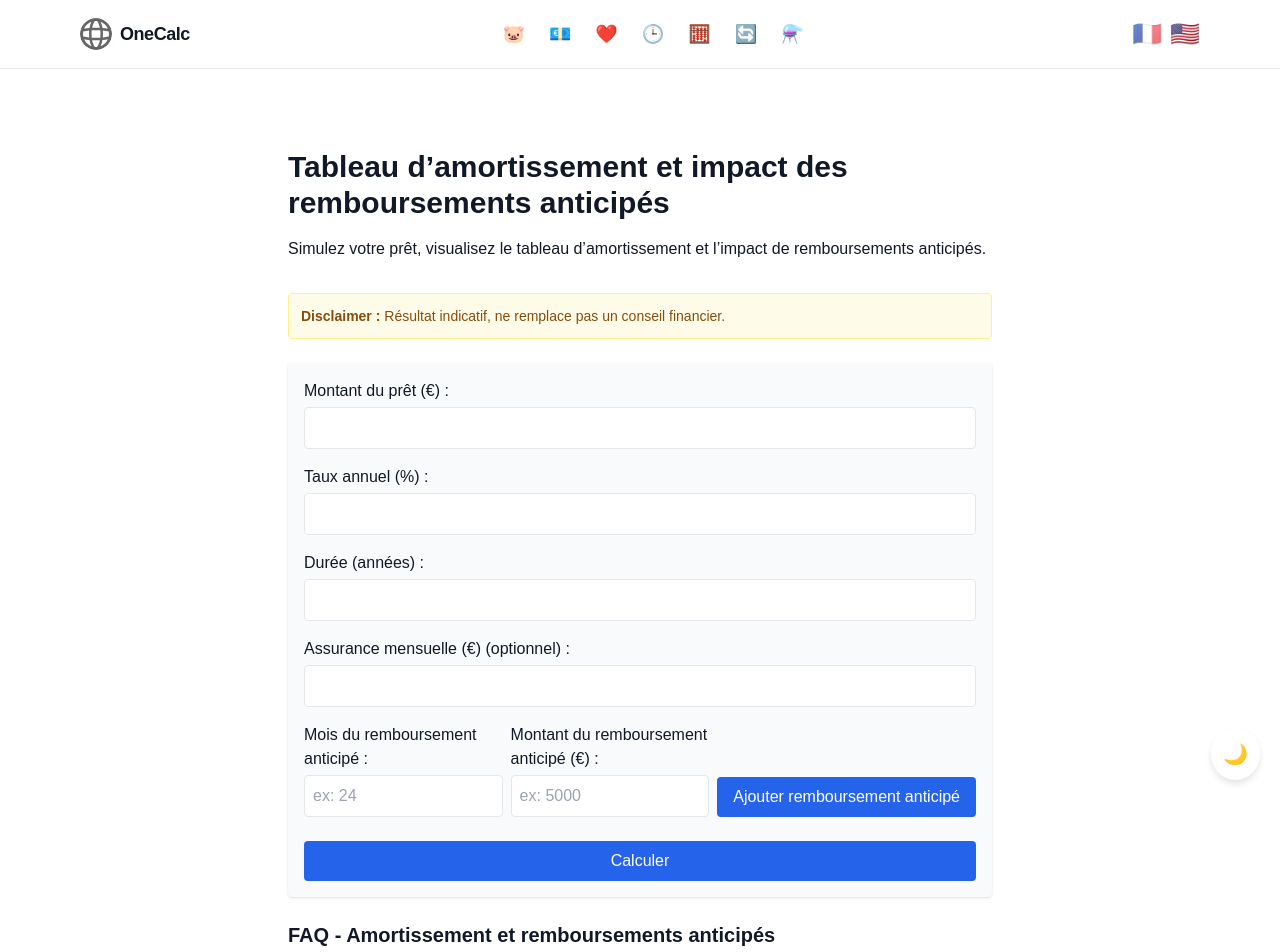
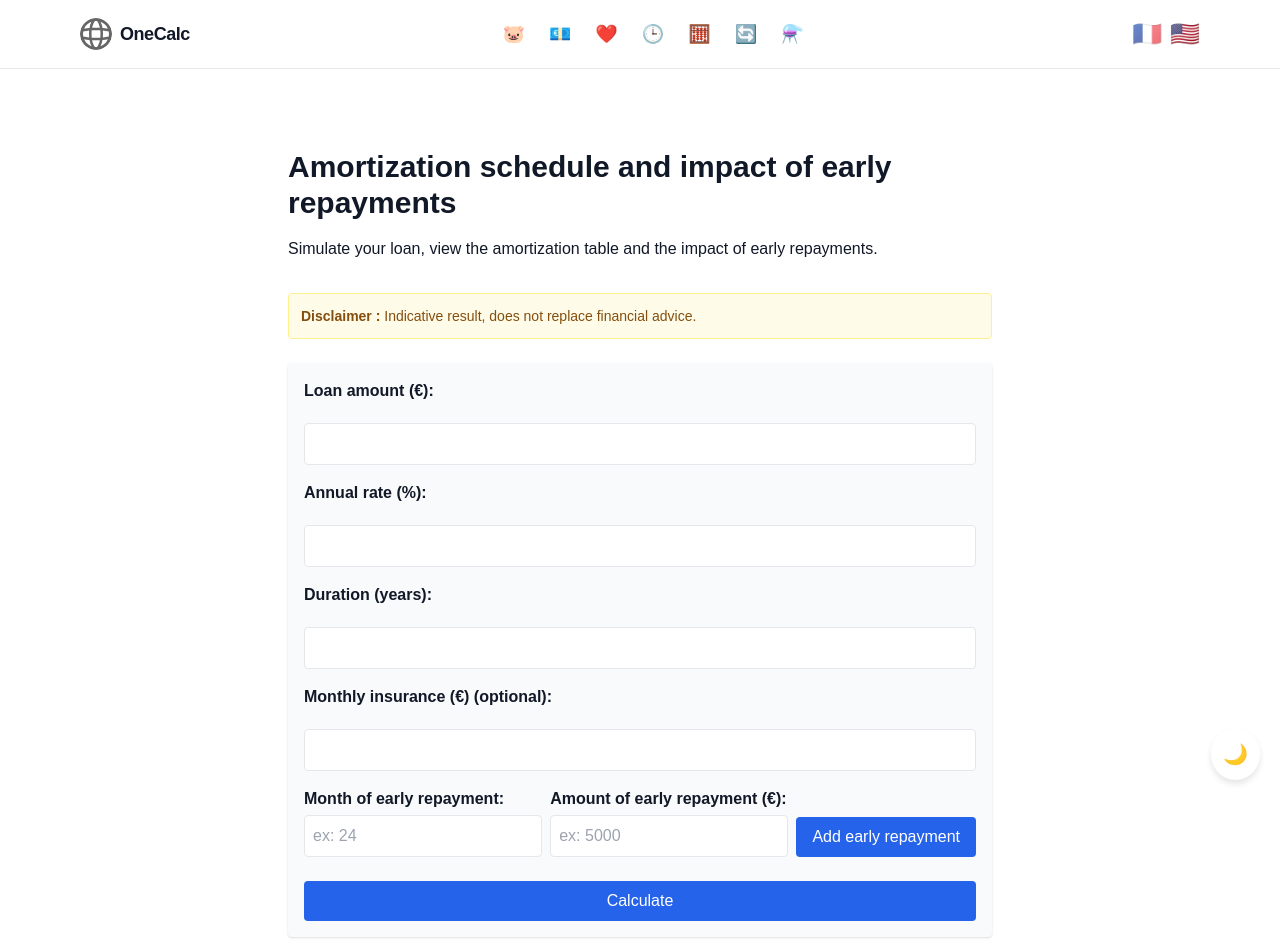
Before and after one commit to JaunePomme/Onecalc, a Next.js app: page /en/finance/amortissement-pret in a window 1280 px wide. Shown: the top 952 px of the page. Built offline with nearby package versions, Linux system fonts and the light colour scheme.

Commit message:
accessibilite et fr/en géré pour les pages roi et amortissement-pret

```diff
--- a/app/[locale]/finance/amortissement-pret/page.tsx
+++ b/app/[locale]/finance/amortissement-pret/page.tsx
@@ -1,23 +1,8 @@
 "use client";
 import { useState } from "react";
+import { useTranslations } from "next-intl";
 
-const faqData = [
-  {
-    question: "Comment est calculé le tableau d’amortissement ?",
-    answer:
-      "Le tableau d’amortissement est calculé selon la méthode classique : chaque échéance comprend une part d’intérêts et une part de capital, recalculées à chaque remboursement anticipé.",
-  },
-  {
-    question: "Peut-on simuler plusieurs remboursements anticipés ?",
-    answer:
-      "Oui, vous pouvez ajouter plusieurs remboursements anticipés à différentes dates pour voir leur impact sur la durée et le coût total du prêt.",
-  },
-  {
-    question: "Quel est l’impact d’un remboursement anticipé ?",
-    answer:
-      "Un remboursement anticipé réduit le capital restant dû : il peut raccourcir la durée du prêt ou diminuer la mensualité, selon l’option choisie.",
-  },
-];
+
 
 function calculerAmortissement(
   montant: number,
@@ -75,6 +60,12 @@ function calculerAmortissement(
 }
 
 export default function AmortissementPret() {
+  const t = useTranslations("Amortissement");
+  const faqData = [0, 1, 2].map((idx) => ({
+    question: t(`faq_${idx}_question`),
+    answer: t(`faq_${idx}_answer`),
+  }));
+
   const [montant, setMontant] = useState("");
   const [taux, setTaux] = useState("");
   const [duree, setDuree] = useState("");
@@ -98,14 +89,14 @@ export default function AmortissementPret() {
   const handleCalc = (e: React.FormEvent) => {
     e.preventDefault();
     const m = parseFloat(montant.replace(",", "."));
-    const t = parseFloat(taux.replace(",", ".")) / 100;
+    const tauxNum = parseFloat(taux.replace(",", ".")) / 100;
     const d = parseInt(duree, 10);
     const a = parseFloat(assurance.replace(",", ".")) || 0;
-    if (isNaN(m) || isNaN(t) || isNaN(d) || m <= 0 || t < 0 || d <= 0) {
+    if (isNaN(m) || isNaN(tauxNum) || isNaN(d) || m <= 0 || tauxNum < 0 || d <= 0) {
       setResult(null);
       return;
     }
-    setResult(calculerAmortissement(m, t, d, a, remboursements));
+    setResult(calculerAmortissement(m, tauxNum, d, a, remboursements));
   };
 
   const toggleFaq = (idx: number) => {
@@ -115,112 +106,145 @@ export default function AmortissementPret() {
   };
 
   return (
-    <main className="max-w-3xl mx-auto py-12 px-4 sm:px-8">
-      <h1 className="text-3xl font-bold mb-4">
-        Tableau d’amortissement et impact des remboursements anticipés
+    <main className="max-w-3xl mx-auto py-12 px-4 sm:px-8" role="main" aria-label={t("title")}>
+      <h1 className="text-3xl font-bold mb-4" id="amort-title">
+        {t("title")}
       </h1>
-      <p className="mb-8">
-        Simulez votre prêt, visualisez le tableau d’amortissement et l’impact de remboursements anticipés.
+      <p className="mb-8" id="amort-intro">
+        {t("intro")}
       </p>
 
-      <div className="mb-6 p-3 rounded bg-yellow-50 dark:bg-yellow-900 text-yellow-800 dark:text-yellow-200 text-sm border border-yellow-200 dark:border-yellow-800">
-        <strong>Disclaimer :</strong> Résultat indicatif, ne remplace pas un conseil financier.
+      <div className="mb-6 p-3 rounded bg-yellow-50 dark:bg-yellow-900 text-yellow-800 dark:text-yellow-200 text-sm border border-yellow-200 dark:border-yellow-800" role="note" aria-live="polite" id="amort-disclaimer">
+        <strong>Disclaimer :</strong> {t("disclaimer")}
       </div>
 
       <form
         onSubmit={handleCalc}
         className="mb-6 flex flex-col gap-4 bg-gray-50 dark:bg-gray-900 p-4 rounded shadow"
+        aria-labelledby="amort-form-title"
+        aria-describedby="amort-intro amort-disclaimer"
+        role="form"
+        autoComplete="off"
       >
-        <label>
-          Montant du prêt (€) :
+        <h2 id="amort-form-title" className="sr-only">{t("title")}</h2>
+        <label htmlFor="montant-input" className="font-semibold">
+          {t("montantLabel")}
+        </label>
         <input
+          id="montant-input"
+          name="montant"
           type="number"
           min="0"
           step="any"
+          inputMode="decimal"
           className="block w-full mt-1 p-2 border rounded text-gray-900 bg-white dark:text-gray-100 dark:bg-gray-800"
           value={montant}
           onChange={e => setMontant(e.target.value)}
           required
+          aria-required="true"
+          aria-label={t("montantLabel")}
         />
+        <label htmlFor="taux-input" className="font-semibold">
+          {t("tauxLabel")}
         </label>
-        <label>
-          Taux annuel (%) :
         <input
+          id="taux-input"
+          name="taux"
           type="number"
           min="0"
           step="any"
+          inputMode="decimal"
           className="block w-full mt-1 p-2 border rounded text-gray-900 bg-white dark:text-gray-100 dark:bg-gray-800"
           value={taux}
           onChange={e => setTaux(e.target.value)}
           required
+          aria-required="true"
+          aria-label={t("tauxLabel")}
         />
+        <label htmlFor="duree-input" className="font-semibold">
+          {t("dureeLabel")}
         </label>
-        <label>
-          Durée (années) :
         <input
+          id="duree-input"
+          name="duree"
           type="number"
           min="1"
           step="1"
+          inputMode="numeric"
           className="block w-full mt-1 p-2 border rounded text-gray-900 bg-white dark:text-gray-100 dark:bg-gray-800"
           value={duree}
           onChange={e => setDuree(e.target.value)}
           required
+          aria-required="true"
+          aria-label={t("dureeLabel")}
         />
+        <label htmlFor="assurance-input" className="font-semibold">
+          {t("assuranceLabel")}
         </label>
-        <label>
-          Assurance mensuelle (€) (optionnel) :
         <input
+          id="assurance-input"
+          name="assurance"
           type="number"
           min="0"
           step="any"
+          inputMode="decimal"
           className="block w-full mt-1 p-2 border rounded text-gray-900 bg-white dark:text-gray-100 dark:bg-gray-800"
           value={assurance}
           onChange={e => setAssurance(e.target.value)}
+          aria-label={t("assuranceLabel")}
         />
-        </label>
         <div className="flex flex-col md:flex-row gap-2 items-end">
           <div className="flex-1">
-            <label>
-              Mois du remboursement anticipé :
+            <label htmlFor="mois-remb-input" className="font-semibold">
+              {t("moisRembLabel")}
+            </label>
             <input
+              id="mois-remb-input"
+              name="mois-remb"
               type="number"
               min="1"
               step="1"
+              inputMode="numeric"
               className="block w-full mt-1 p-2 border rounded text-gray-900 bg-white dark:text-gray-100 dark:bg-gray-800"
               value={moisRemb}
               onChange={e => setMoisRemb(e.target.value)}
               placeholder="ex: 24"
+              aria-label={t("moisRembLabel")}
             />
-            </label>
           </div>
           <div className="flex-1">
-            <label>
-              Montant du remboursement anticipé (€) :
+            <label htmlFor="montant-remb-input" className="font-semibold">
+              {t("montantRembLabel")}
+            </label>
             <input
+              id="montant-remb-input"
+              name="montant-remb"
               type="number"
               min="0"
               step="any"
+              inputMode="decimal"
               className="block w-full mt-1 p-2 border rounded text-gray-900 bg-white dark:text-gray-100 dark:bg-gray-800"
               value={montantRemb}
               onChange={e => setMontantRemb(e.target.value)}
               placeholder="ex: 5000"
+              aria-label={t("montantRembLabel")}
             />
-            </label>
           </div>
           <button
             type="button"
             className="bg-blue-600 text-white px-4 py-2 rounded hover:bg-blue-700 transition"
             onClick={handleAddRemboursement}
+            aria-label={t("ajouterRemb")}
           >
-            Ajouter remboursement anticipé
+            {t("ajouterRemb")}
           </button>
         </div>
         {remboursements.length > 0 && (
-          <div className="text-sm text-gray-700 dark:text-gray-200 mt-2">
-            <strong>Remboursements anticipés :</strong>{" "}
+          <div className="text-sm text-gray-700 dark:text-gray-200 mt-2" id="amort-remb-list">
+            <strong>{t("remboursements")}</strong>{" "}
             {remboursements.map((r, i) => (
               <span key={i} className="inline-block mr-2">
-                Mois {r.mois} : {r.montant} €
+                {t("mois")} {r.mois} : {r.montant} €
               </span>
             ))}
           </div>
@@ -228,44 +252,45 @@ export default function AmortissementPret() {
         <button
           type="submit"
           className="bg-blue-600 text-white px-6 py-2 rounded hover:bg-blue-700 transition mt-2"
+          aria-label={t("calculer")}
         >
-          Calculer
+          {t("calculer")}
         </button>
       </form>
 
       {result && (
         <div className="mb-8">
-          <h2 className="text-lg font-semibold mb-2">Résumé</h2>
+          <h2 className="text-lg font-semibold mb-2">{t("resume")}</h2>
           <div className="mb-2">
-            <strong>Durée réelle :</strong> {result.dureeReelle} mois
+            <strong>{t("dureeReelle")}</strong> {result.dureeReelle} {t("mois")}
           </div>
           <div className="mb-2">
-            <strong>Total intérêts :</strong> {result.totalInterets.toLocaleString("fr-FR", { maximumFractionDigits: 2 })} €
+            <strong>{t("totalInterets")}</strong> {result.totalInterets.toLocaleString(undefined, { maximumFractionDigits: 2 })} €
           </div>
           <div className="mb-2">
-            <strong>Total assurance :</strong> {result.totalAssurance.toLocaleString("fr-FR", { maximumFractionDigits: 2 })} €
+            <strong>{t("totalAssurance")}</strong> {result.totalAssurance.toLocaleString(undefined, { maximumFractionDigits: 2 })} €
           </div>
           <div className="overflow-x-auto mt-4">
             <table className="min-w-full text-xs border">
               <thead>
                 <tr className="bg-gray-100 dark:bg-gray-800">
-                  <th className="p-2 border">Mois</th>
-                  <th className="p-2 border">Mensualité (€)</th>
-                  <th className="p-2 border">Intérêts</th>
-                  <th className="p-2 border">Capital remboursé</th>
-                  <th className="p-2 border">Assurance</th>
-                  <th className="p-2 border">Capital restant</th>
+                  <th className="p-2 border">{t("mois")}</th>
+                  <th className="p-2 border">{t("mensualite")}</th>
+                  <th className="p-2 border">{t("interets")}</th>
+                  <th className="p-2 border">{t("capitalRemb")}</th>
+                  <th className="p-2 border">{t("assurance")}</th>
+                  <th className="p-2 border">{t("capitalRestant")}</th>
                 </tr>
               </thead>
               <tbody>
                 {result.tableau.map((row: any) => (
                   <tr key={row.mois} className={row.capitalRestant === 0 ? "bg-green-50 dark:bg-green-900" : ""}>
                     <td className="p-2 border">{row.mois}</td>
-                    <td className="p-2 border">{row.mensualite.toLocaleString("fr-FR", { maximumFractionDigits: 2 })}</td>
-                    <td className="p-2 border">{row.interet.toLocaleString("fr-FR", { maximumFractionDigits: 2 })}</td>
-                    <td className="p-2 border">{row.capital.toLocaleString("fr-FR", { maximumFractionDigits: 2 })}</td>
-                    <td className="p-2 border">{row.assurance.toLocaleString("fr-FR", { maximumFractionDigits: 2 })}</td>
-                    <td className="p-2 border">{row.capitalRestant.toLocaleString("fr-FR", { maximumFractionDigits: 2 })}</td>
+                    <td className="p-2 border">{row.mensualite.toLocaleString(undefined, { maximumFractionDigits: 2 })}</td>
+                    <td className="p-2 border">{row.interet.toLocaleString(undefined, { maximumFractionDigits: 2 })}</td>
+                    <td className="p-2 border">{row.capital.toLocaleString(undefined, { maximumFractionDigits: 2 })}</td>
+                    <td className="p-2 border">{row.assurance.toLocaleString(undefined, { maximumFractionDigits: 2 })}</td>
+                    <td className="p-2 border">{row.capitalRestant.toLocaleString(undefined, { maximumFractionDigits: 2 })}</td>
                   </tr>
                 ))}
               </tbody>
@@ -274,15 +299,17 @@ export default function AmortissementPret() {
         </div>
       )}
 
-      <section className="mb-6" id="faq">
-        <h2 className="text-xl font-semibold mb-4">
-          FAQ - Amortissement et remboursements anticipés
+      <section className="mb-6" id="faq" aria-labelledby="faq-title" role="region">
+        <h2 className="text-xl font-semibold mb-4" id="faq-title">
+          {t("faqTitle")}
         </h2>
         <div className="flex flex-col gap-2">
           {faqData.map((item, idx) => (
             <div
               key={idx}
               className="border rounded bg-gray-50 dark:bg-gray-900"
+              role="group"
+              aria-labelledby={`faq-question-${idx}`}
             >
               <button
                 type="button"
@@ -290,9 +317,11 @@ export default function AmortissementPret() {
                 onClick={() => toggleFaq(idx)}
                 aria-expanded={openFaq.includes(idx)}
                 aria-controls={`faq-panel-${idx}`}
+                id={`faq-question-${idx}`}
+                aria-label={item.question}
               >
                 {item.question}
-                <span className="ml-2">
+                <span className="ml-2" aria-hidden="true">
                   {openFaq.includes(idx) ? "▲" : "▼"}
                 </span>
               </button>
@@ -300,6 +329,9 @@ export default function AmortissementPret() {
                 <div
                   id={`faq-panel-${idx}`}
                   className="px-4 pb-4 text-gray-700 dark:text-gray-200 animate-fade-in"
+                  role="region"
+                  aria-labelledby={`faq-question-${idx}`}
+                  tabIndex={0}
                 >
                   {item.answer}
                 </div>
--- a/app/[locale]/finance/roi/page.tsx
+++ b/app/[locale]/finance/roi/page.tsx
@@ -1,7 +1,6 @@
 "use client";
 
 import { useState } from "react";
-import { useParams } from "next/navigation";
 import { useTranslations } from "next-intl";
 
 export default function Roi() {
@@ -37,60 +36,72 @@ export default function Roi() {
 	};
 
 	return (
-		<main className="max-w-2xl mx-auto py-12 px-4 sm:px-8">
+		   <main className="max-w-2xl mx-auto py-12 px-4 sm:px-8" role="main" aria-label={t("title") + ' - ' + t("intro")}>
 			   <h1 className="text-3xl font-bold mb-4">{t("title")}</h1>
-			<p className="mb-8">{t("intro")}</p>
+			   <p className="mb-8" id="roi-intro">{t("intro")}</p>
 
 			   {/* Disclaimer placé juste après l'intro */}
-			<div className="mb-6 p-3 rounded bg-yellow-50 dark:bg-yellow-900 text-yellow-800 dark:text-yellow-200 text-sm border border-yellow-200 dark:border-yellow-800">
+			   <div className="mb-6 p-3 rounded bg-yellow-50 dark:bg-yellow-900 text-yellow-800 dark:text-yellow-200 text-sm border border-yellow-200 dark:border-yellow-800" role="note" aria-live="polite">
 				   <strong>Disclaimer :</strong> {t("disclaimer")}
 			   </div>
 
 			   <form
 				   onSubmit={handleCalc}
 				   className="mb-6 flex flex-col gap-4 bg-gray-50 dark:bg-gray-900 p-4 rounded shadow"
+				   aria-labelledby="roi-form-title"
+				   aria-describedby="roi-intro roi-disclaimer"
+				   role="form"
+				   autoComplete="off"
 			   >
-				<label className="hidden">
-					Menu principal
-					<input type="text" tabIndex={-1} autoComplete="off" />
+				   <h2 id="roi-form-title" className="sr-only">{t("title")}</h2>
+				   <label htmlFor="invested-input" className="font-semibold">
+					   {t("investedLabel")}
 				   </label>
-				<label>
-					{t("investedLabel")}
 				   <input
+					   id="invested-input"
+					   name="invested"
 					   type="number"
 					   min="0"
 					   step="any"
+					   inputMode="decimal"
 					   className="block w-full mt-1 p-2 border rounded text-gray-900 bg-white dark:text-gray-100 dark:bg-gray-800"
 					   value={invested}
 					   onChange={(e) => setInvested(e.target.value)}
 					   required
+					   aria-required="true"
+					   aria-label={t("investedLabel")}
 				   />
+				   <label htmlFor="gains-input" className="font-semibold">
+					   {t("gainsLabel")}
 				   </label>
-				<label>
-					{t("gainsLabel")}
 				   <input
+					   id="gains-input"
+					   name="gains"
 					   type="number"
 					   min="0"
 					   step="any"
+					   inputMode="decimal"
 					   className="block w-full mt-1 p-2 border rounded text-gray-900 bg-white dark:text-gray-100 dark:bg-gray-800"
 					   value={gains}
 					   onChange={(e) => setGains(e.target.value)}
 					   required
+					   aria-required="true"
+					   aria-label={t("gainsLabel")}
 				   />
-				</label>
-				<div className="text-xs text-yellow-700 dark:text-yellow-400 flex items-center gap-2">
+				   <div className="text-xs text-yellow-700 dark:text-yellow-400 flex items-center gap-2" id="roi-indicative">
 					   {t("indicative")} {" "}
-					<a href="#faq" className="underline">
+					   <a href="#faq" className="underline" aria-label={t("learnMore") + ' FAQ'}>
 						   {t("learnMore")}
 					   </a>
 				   </div>
 				   <button
 					   type="submit"
 					   className="bg-blue-600 text-white px-6 py-2 rounded hover:bg-blue-700 transition mt-2"
+					   aria-label={t("calculate")}
 				   >
 					   {t("calculate")}
 				   </button>
-				<div className="mt-2">
+				   <div className="mt-2" aria-live="polite" aria-atomic="true">
 					   <span className="font-semibold">{t("resultLabel")}</span>
 					   <br />
 					   {t("yieldLabel")} {" "}
@@ -177,13 +188,15 @@ export default function Roi() {
 				</ul>
 			</section>
 
-			<section className="mb-6" id="faq">
-				<h2 className="text-xl font-semibold mb-4">{t("faqTitle")}</h2>
+			   <section className="mb-6" id="faq" aria-labelledby="faq-title" role="region">
+				   <h2 className="text-xl font-semibold mb-4" id="faq-title">{t("faqTitle")}</h2>
 				   <div className="flex flex-col gap-2">
 					   {faqData.map((item: any, idx: number) => (
 						   <div
 							   key={idx}
 							   className="border rounded bg-gray-50 dark:bg-gray-900"
+							   role="group"
+							   aria-labelledby={`faq-question-${idx}`}
 						   >
 							   <button
 								   type="button"
@@ -191,9 +204,11 @@ export default function Roi() {
 								   onClick={() => toggleFaq(idx)}
 								   aria-expanded={openFaq.includes(idx)}
 								   aria-controls={`faq-panel-${idx}`}
+								   id={`faq-question-${idx}`}
+								   aria-label={item.question}
 							   >
 								   {item.question}
-								<span className="ml-2">
+								   <span className="ml-2" aria-hidden="true">
 									   {openFaq.includes(idx) ? "▲" : "▼"}
 								   </span>
 							   </button>
@@ -201,6 +216,9 @@ export default function Roi() {
 								   <div
 									   id={`faq-panel-${idx}`}
 									   className="px-4 pb-4 text-gray-700 dark:text-gray-200 animate-fade-in"
+									   role="region"
+									   aria-labelledby={`faq-question-${idx}`}
+									   tabIndex={0}
 								   >
 									   {item.answer}
 								   </div>
--- a/messages/en.json
+++ b/messages/en.json
@@ -62,5 +62,36 @@
   "faq_6_answer": "Costs should include all amounts invested: purchase price, acquisition fees, work, management fees, taxes, charges, etc. The more accurate the estimate, the more reliable the return calculation will be.",
   "faq_7_question": "Negative ROI?",
   "faq_7_answer": "A negative ROI means your investment has generated a loss: costs exceed gains. This can happen if income is insufficient or if the value of the asset decreases."
+  },
+  "Amortissement": {
+    "title": "Amortization schedule and impact of early repayments",
+    "intro": "Simulate your loan, view the amortization table and the impact of early repayments.",
+    "disclaimer": "Indicative result, does not replace financial advice.",
+    "montantLabel": "Loan amount (€):",
+    "tauxLabel": "Annual rate (%):",
+    "dureeLabel": "Duration (years):",
+    "assuranceLabel": "Monthly insurance (€) (optional):",
+    "moisRembLabel": "Month of early repayment:",
+    "montantRembLabel": "Amount of early repayment (€):",
+    "ajouterRemb": "Add early repayment",
+    "remboursements": "Early repayments:",
+    "calculer": "Calculate",
+    "resume": "Summary",
+    "dureeReelle": "Actual duration:",
+    "totalInterets": "Total interest:",
+    "totalAssurance": "Total insurance:",
+    "mois": "Month",
+    "mensualite": "Monthly payment (€)",
+    "interets": "Interest",
+    "capitalRemb": "Principal repaid",
+    "assurance": "Insurance",
+    "capitalRestant": "Remaining principal",
+    "faqTitle": "FAQ - Amortization and early repayments",
+    "faq_0_question": "How is the amortization table calculated?",
+    "faq_0_answer": "The amortization table is calculated using the standard method: each payment includes an interest and a principal part, recalculated after each early repayment.",
+    "faq_1_question": "Can I simulate several early repayments?",
+    "faq_1_answer": "Yes, you can add several early repayments at different dates to see their impact on the loan duration and total cost.",
+    "faq_2_question": "What is the impact of an early repayment?",
+    "faq_2_answer": "An early repayment reduces the remaining principal: it can shorten the loan duration or reduce the monthly payment, depending on the chosen option."
   }
 }
```
Also changed, not shown: messages/fr.json (+31 -0 lines). Lines whose indentation alone changed are shown as unchanged.
